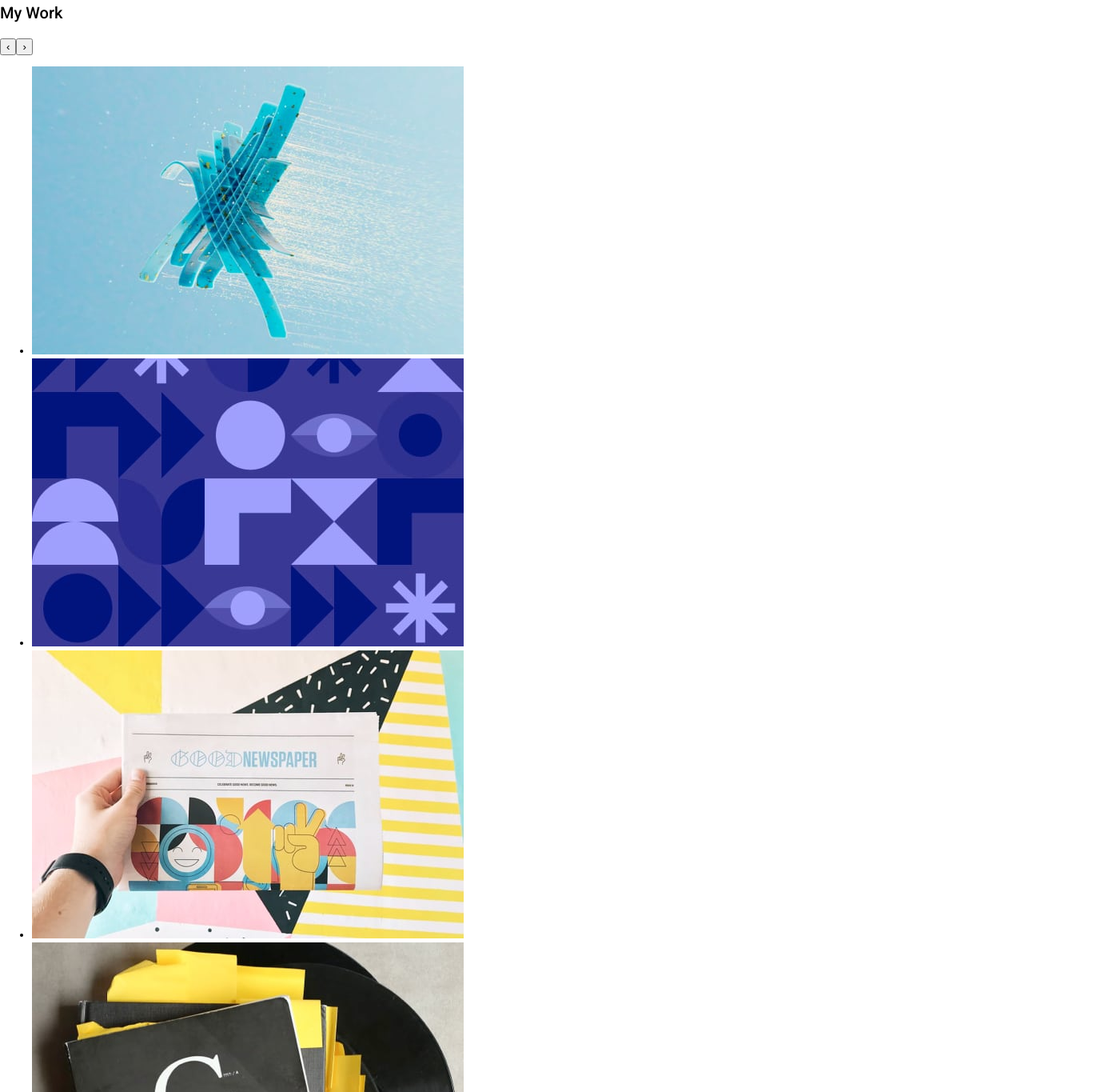
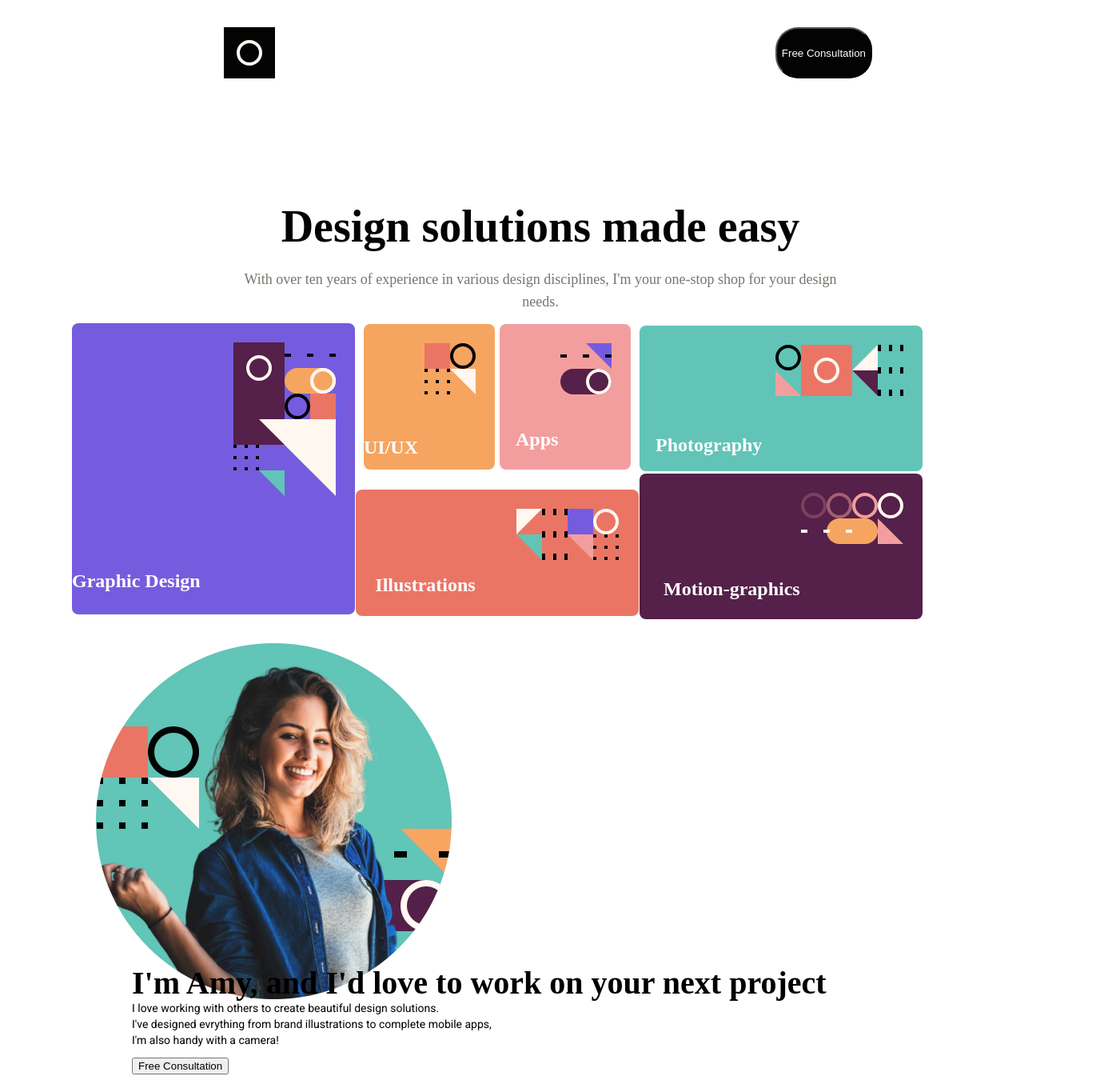
Before and after one commit to Devin-Jackson314/single-page-design-portfolio, an Angular app in the folder LandingPage/: page / in a window 1280 px wide. Shown: the top 1365 px of the page at 80% size, 1391 px wide, since content can reach past the window. Built offline with nearby package versions, Linux system fonts and the light colour scheme.

Commit message:
it actually does work you just have to slide

```diff
--- a/LandingPage/src/app/app.component.html
+++ b/LandingPage/src/app/app.component.html
@@ -2,7 +2,7 @@
 <div class="flexContainer">
 
 
- <!--<app-header-component></app-header-component>
+<app-header-component></app-header-component>
 <br>
 <app-design-solution></app-design-solution>
 <app-graphic-design></app-graphic-design>
@@ -12,7 +12,7 @@
 <app-illustrations></app-illustrations>
 <app-photography></app-photography>
 <app-motion-graphics></app-motion-graphics>
-<app-amy></app-amy> -->
+<app-amy></app-amy>
 <app-my-work></app-my-work>
  <!--<app-book></app-book>
 <br>
--- a/LandingPage/src/app/my-work/my-work.component.html
+++ b/LandingPage/src/app/my-work/my-work.component.html
@@ -10,7 +10,7 @@
   </button>
 
   <ul class="slides-container" id="slides-container">
-    <li class="slide"><img class = "img-responsive" src="assets\image-slide-1.jpg" alt="pic"></li>
+     <li class="slide"><img class = "img-responsive" src="assets\image-slide-1.jpg" alt="pic"></li>
     <li class="slide"><img class = "img-responsive" src="assets\image-slide-2.jpg" alt="pic"></li>
     <li class="slide"><img class = "img-responsive" src="assets\image-slide-3.jpg" alt="pic"></li>
     <li class="slide"><img class = "img-responsive" src="assets\image-slide-4.jpg" alt="pic"></li>
```
Also changed, not shown: LandingPage/src/app/my-work/my-work.component.ts (+6 -1 lines).
